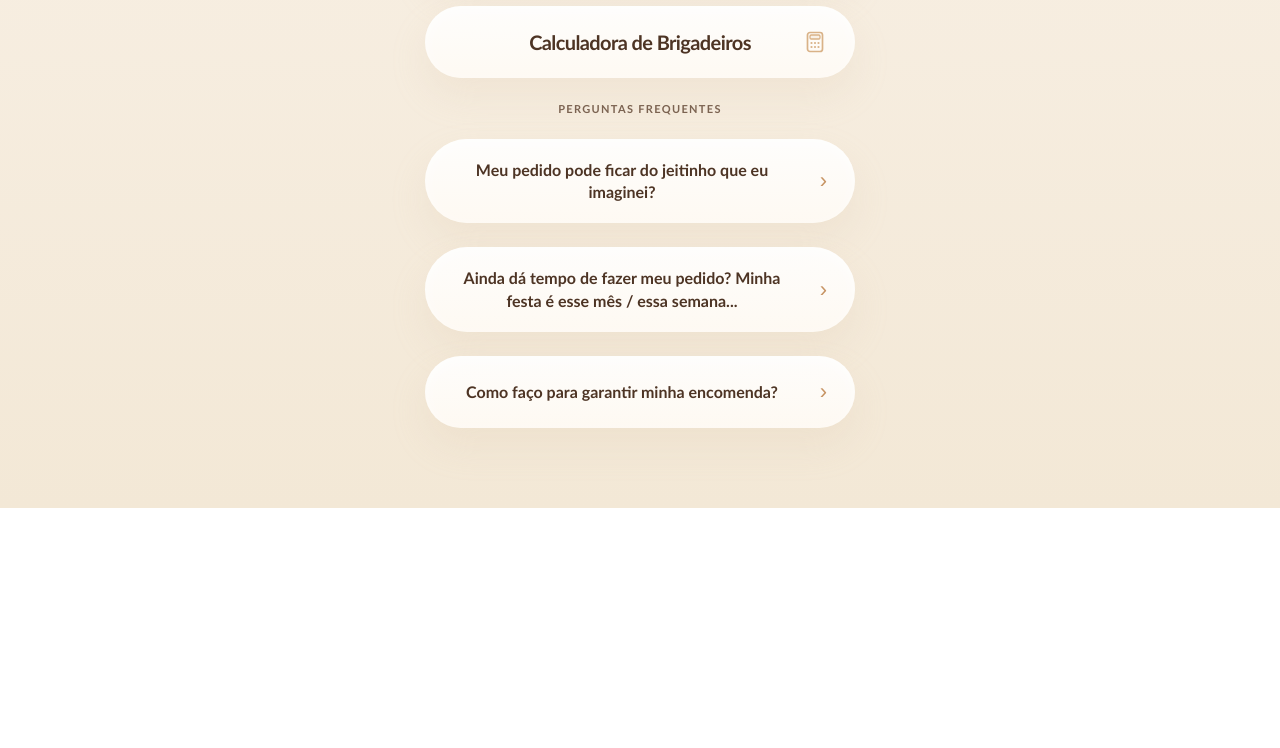
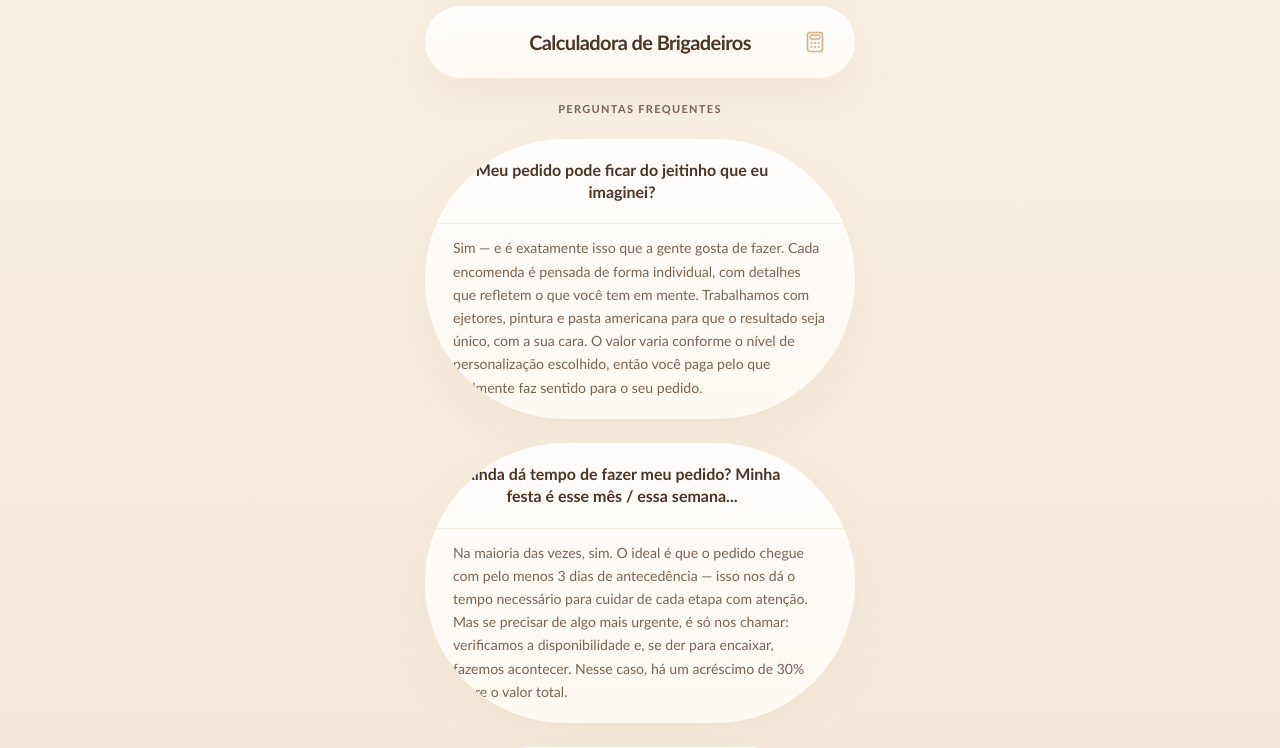
Before and after one commit to MARKpauloMARK/kakau-brigaderia-linktree, a Next.js app: page / in a window 1280 px wide. Shown: the part 740-1488 px from the top of the page. Before the commit the page ends 1248 px from the top, so only its background shows below. Built offline with nearby package versions, Linux system fonts and the light colour scheme.

Commit message:
animate faq answer with css transition

```diff
--- a/components/FaqSection.tsx
+++ b/components/FaqSection.tsx
@@ -32,11 +32,9 @@ export function FaqSection({ items }: FaqSectionProps) {
                 <span className={styles.questionText}>{item.question}</span>
                 <span aria-hidden="true" className={`${styles.chevron} ${isOpen ? styles.chevronOpen : ""}`}>›</span>
               </button>
-              {isOpen && (
-                <div className={styles.answer}>
-                  <p>{item.answer}</p>
-                </div>
-              )}
+              <div className={`${styles.answer} ${isOpen ? styles.answerOpen : ""}`}>
+                <p>{item.answer}</p>
+              </div>
             </li>
           );
         })}
```
